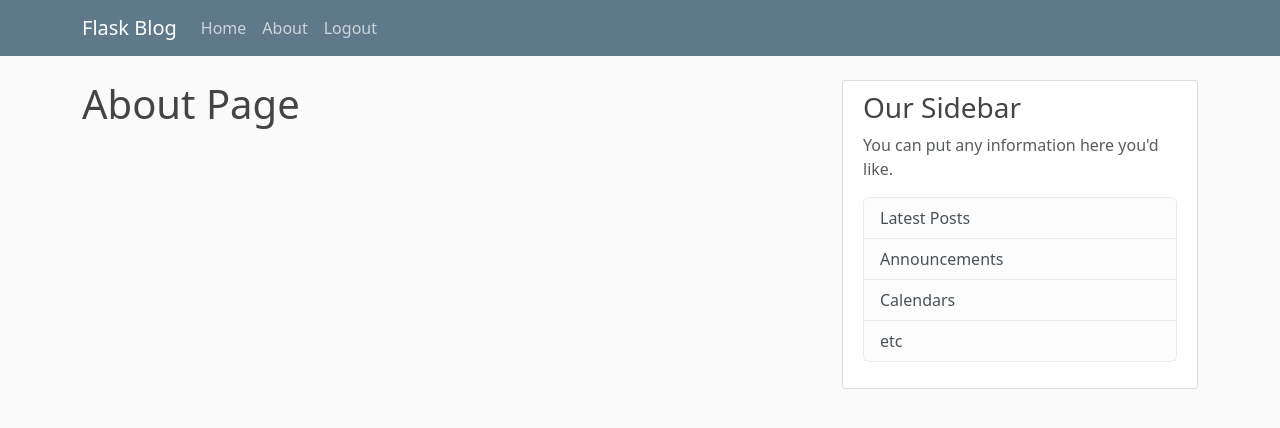
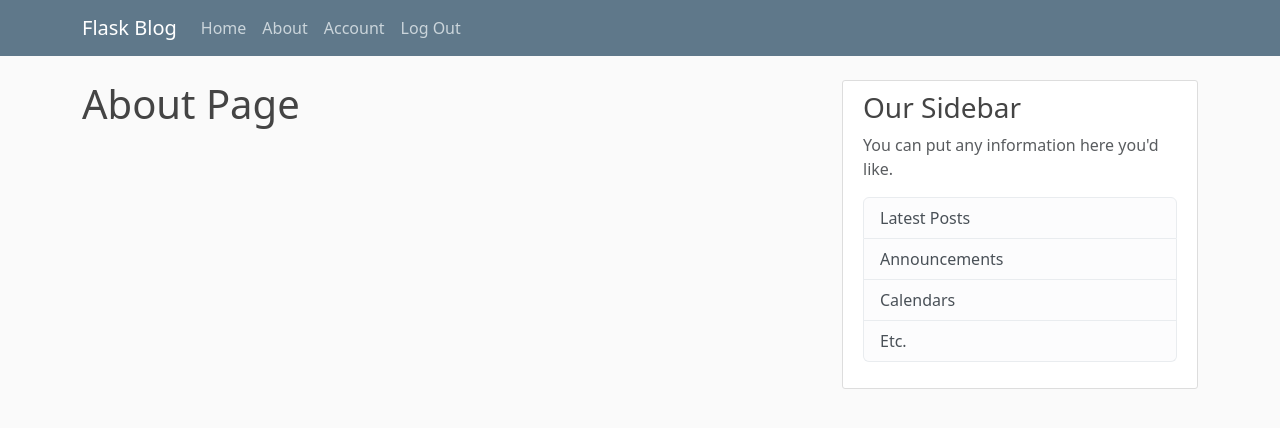
Before and after one commit to julieta-ayala/arequipe-backend-dev, a Flask app: page /about in a window 1280 px wide. Shown: the top 428 px of the page. Run offline with Flask 3, Linux system fonts and the light colour scheme; a user stored in the database is signed in.

Commit message:
Require login to access account page
- Add 'account' route and template
- Require login to access account page
- Redirect to next page after requiring to log in

```diff
--- a/FlaskBlog/flaskblog/__init__.py
+++ b/FlaskBlog/flaskblog/__init__.py
@@ -9,5 +9,7 @@ app.config['SQLALCHEMY_DATABASE_URI'] = 'sqlite:///site.db'
 db = SQLAlchemy(app)
 bcrypt = Bcrypt(app)
 login_manager = LoginManager(app)
+login_manager.login_view = 'login'
+login_manager.login_message_category = 'info'
 
 from flaskblog import routes
--- a/FlaskBlog/flaskblog/routes.py
+++ b/FlaskBlog/flaskblog/routes.py
@@ -1,8 +1,8 @@
-from flask import render_template, url_for, flash, redirect
+from flask import render_template, url_for, flash, redirect, request
 from flaskblog import app, db, bcrypt
 from flaskblog.forms import RegistrationForm, LoginForm
 from flaskblog.models import User, Post
-from flask_login import login_user, current_user, logout_user
+from flask_login import login_user, current_user, logout_user, login_required
 
 posts = [
     {
@@ -51,7 +51,8 @@ def login():
         user = User.query.filter_by(email=form.email.data).first()
         if user and bcrypt.check_password_hash(user.password, form.password.data):
             login_user(user, remember=form.remember.data)
-            return redirect(url_for('home'))
+            next_page = request.args.get('next')
+            return redirect(next_page) if next_page else redirect(url_for('home'))
         else:
             flash('Login unsuccessful. Check email and password.','danger')
     return render_template('login.html', title='Login', form=form)
@@ -60,3 +61,8 @@ def login():
 def logout():
     logout_user()
     return redirect(url_for('home'))
+
+@app.route("/account")
+@login_required
+def account():
+    return render_template('account.html', title='Account')
--- /dev/null
+++ b/FlaskBlog/flaskblog/templates/account.html
@@ -0,0 +1,4 @@
+{% extends "layout.html"%}
+{% block content %}
+    <h1>{{ current_user.username }}</h1>
+{% endblock content %}
--- a/FlaskBlog/flaskblog/templates/layout.html
+++ b/FlaskBlog/flaskblog/templates/layout.html
@@ -36,10 +36,11 @@
                     <!-- Navbar Right Side -->
                     <div class="navbar-nav">
                         {% if current_user.is_authenticated %}
-                            <a class="nav-item nav-link" href="{{ url_for('logout') }}">Logout</a>
+                            <a class="nav-item nav-link" href="{{ url_for('account') }}">Account</a>
+                            <a class="nav-item nav-link" href="{{ url_for('logout') }}">Log Out</a>
                         {% else %}
-                            <a class="nav-item nav-link" href="{{ url_for('login') }}">Login</a>
-                            <a class="nav-item nav-link" href="{{ url_for('register') }}">Register</a>
+                            <a class="nav-item nav-link" href="{{ url_for('login') }}">Log In</a>
+                            <a class="nav-item nav-link" href="{{ url_for('register') }}">Sign Up</a>
                         {% endif %}
                     </div>
                 </div>
@@ -70,7 +71,7 @@
                         <li class="list-group-item list-group-item-light">Latest Posts</li>
                         <li class="list-group-item list-group-item-light">Announcements</li>
                         <li class="list-group-item list-group-item-light">Calendars</li>
-                        <li class="list-group-item list-group-item-light">etc</li>
+                        <li class="list-group-item list-group-item-light">Etc.</li>
                     </ul>
                     </p>
                 </div>
```
